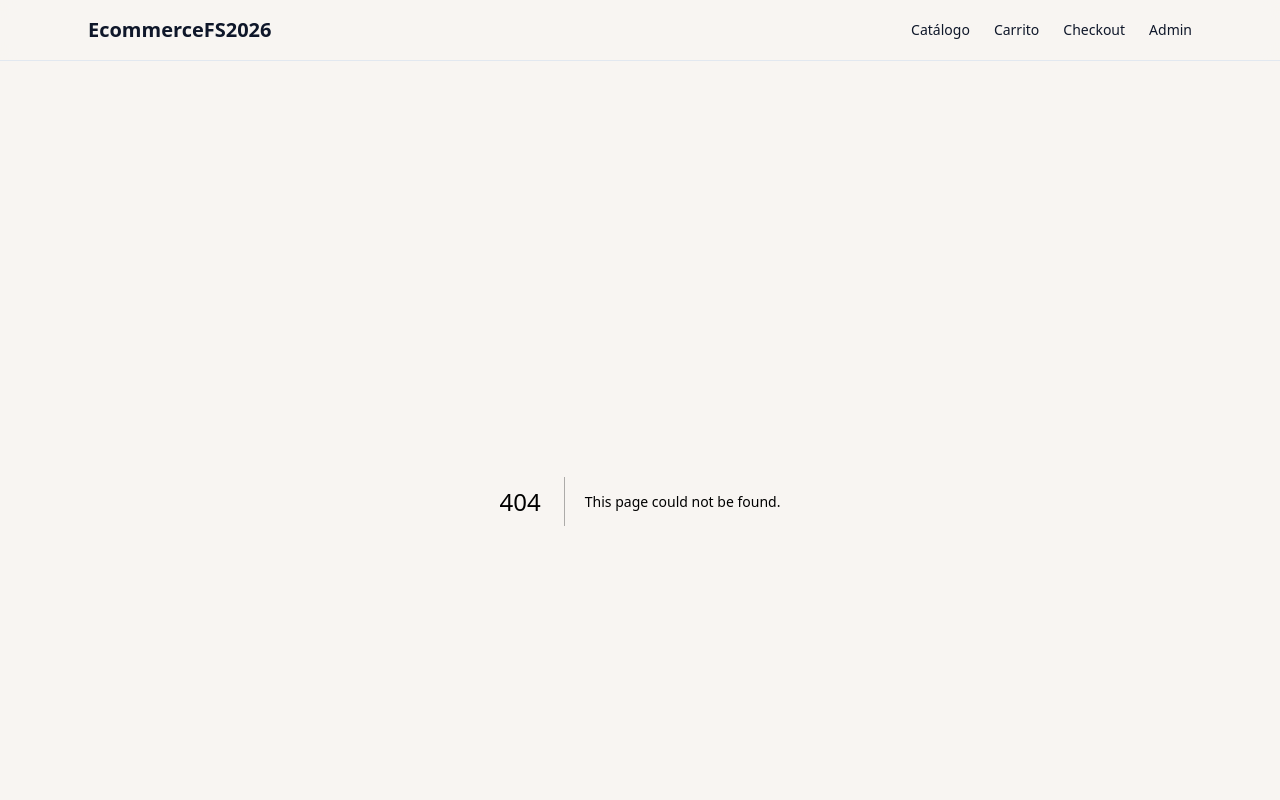
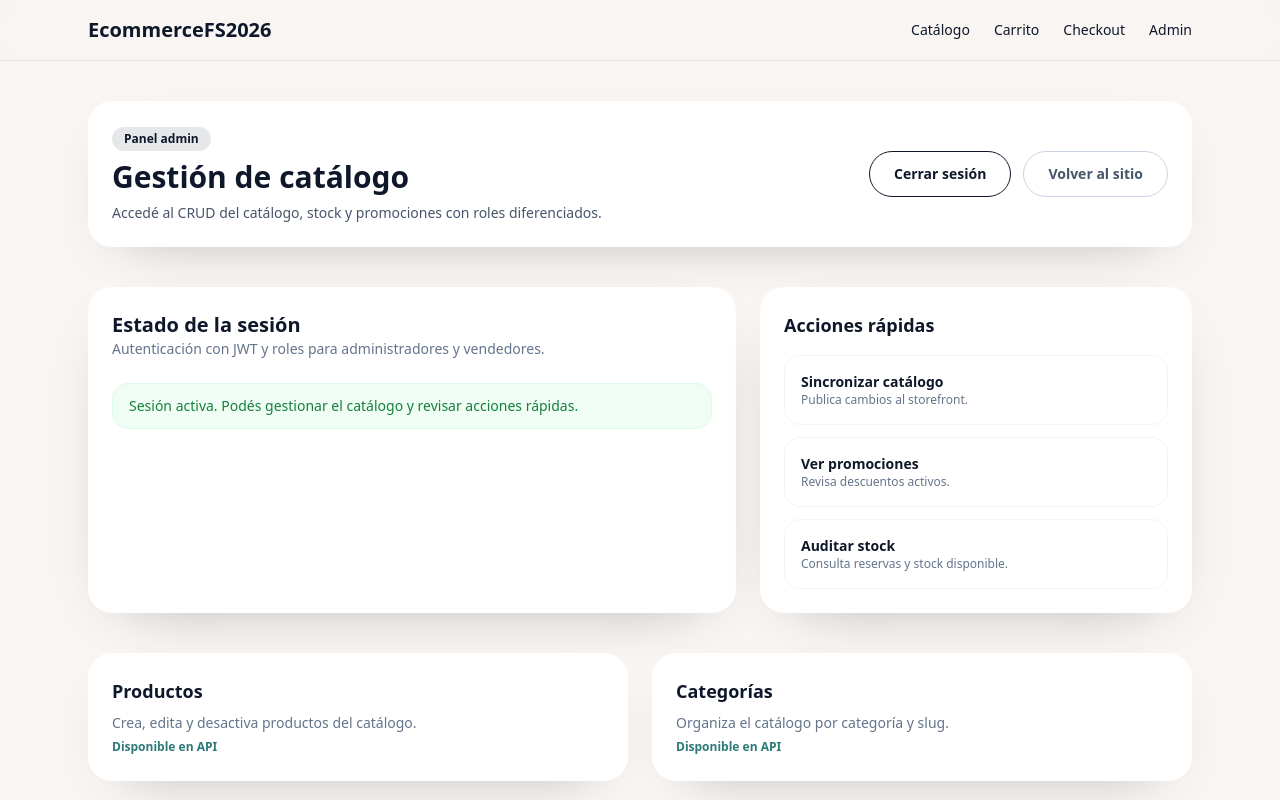
Before and after one commit to Thiahho/EcommerceFS2026, a Next.js app in the folder frontend/: page /admin/dashboard in a window 1280 px wide. Before the commit this address had no page. Shown: the top 800 px of the page. Built offline with nearby package versions, Linux system fonts and the light colour scheme; sample sign-in values are in the browser's storage.

Commit message:
21012026 Login con panel de admin

```diff
--- /dev/null
+++ b/frontend/app/admin/dashboard/page.tsx
@@ -0,0 +1,136 @@
+'use client';
+
+import Link from 'next/link';
+import { useRouter } from 'next/navigation';
+import { useEffect, useState } from 'react';
+
+const catalogItems = [
+  {
+    title: 'Productos',
+    description: 'Crea, edita y desactiva productos del catálogo.',
+  },
+  {
+    title: 'Categorías',
+    description: 'Organiza el catálogo por categoría y slug.',
+  },
+  {
+    title: 'Variantes',
+    description: 'Define stock, precio y SKU por variante.',
+  },
+  {
+    title: 'Imágenes',
+    description: 'Gestiona imágenes y orden de visualización.',
+  },
+];
+
+const quickActions = [
+  {
+    label: 'Sincronizar catálogo',
+    detail: 'Publica cambios al storefront.',
+  },
+  {
+    label: 'Ver promociones',
+    detail: 'Revisa descuentos activos.',
+  },
+  {
+    label: 'Auditar stock',
+    detail: 'Consulta reservas y stock disponible.',
+  },
+];
+
+export default function AdminDashboardPage() {
+  const router = useRouter();
+  const [isLoading, setIsLoading] = useState(true);
+
+  useEffect(() => {
+    if (typeof window === 'undefined') {
+      return;
+    }
+
+    const storedToken = window.localStorage.getItem('adminToken');
+    if (!storedToken) {
+      router.push('/admin');
+      return;
+    }
+
+    setIsLoading(false);
+  }, [router]);
+
+  const handleLogout = () => {
+    window.localStorage.removeItem('adminToken');
+    router.push('/admin');
+  };
+
+  if (isLoading) {
+    return (
+      <div className="flex min-h-[60vh] items-center justify-center">
+        <p className="text-sm text-slate-500">Cargando...</p>
+      </div>
+    );
+  }
+
+  return (
+    <div className="space-y-10">
+      <section className="card flex flex-col gap-6 md:flex-row md:items-center md:justify-between">
+        <div className="space-y-2">
+          <span className="badge bg-ink/10 text-ink">Panel admin</span>
+          <h1 className="text-3xl font-semibold text-ink">Gestión de catálogo</h1>
+          <p className="text-sm text-slate-600">
+            Accedé al CRUD del catálogo, stock y promociones con roles diferenciados.
+          </p>
+        </div>
+        <div className="flex gap-3">
+          <button
+            type="button"
+            onClick={handleLogout}
+            className="rounded-full border border-ink px-6 py-3 text-sm font-semibold text-ink"
+          >
+            Cerrar sesión
+          </button>
+          <Link
+            href="/"
+            className="rounded-full border border-slate-300 px-6 py-3 text-sm font-semibold text-slate-600"
+          >
+            Volver al sitio
+          </Link>
+        </div>
+      </section>
+
+      <section className="grid gap-6 lg:grid-cols-[1.2fr_0.8fr]">
+        <div className="card space-y-6">
+          <div>
+            <h2 className="text-xl font-semibold text-ink">Estado de la sesión</h2>
+            <p className="text-sm text-slate-500">
+              Autenticación con JWT y roles para administradores y vendedores.
+            </p>
+          </div>
+          <div className="rounded-2xl border border-green-100 bg-green-50 px-4 py-3 text-sm text-green-700">
+            Sesión activa. Podés gestionar el catálogo y revisar acciones rápidas.
+          </div>
+        </div>
+
+        <div className="card space-y-4">
+          <h3 className="text-lg font-semibold text-ink">Acciones rápidas</h3>
+          <ul className="space-y-3 text-sm">
+            {quickActions.map((action) => (
+              <li key={action.label} className="rounded-2xl border border-slate-100 p-4">
+                <p className="font-semibold text-ink">{action.label}</p>
+                <p className="text-xs text-slate-500">{action.detail}</p>
+              </li>
+            ))}
+          </ul>
+        </div>
+      </section>
+
+      <section className="grid gap-6 md:grid-cols-2">
+        {catalogItems.map((item) => (
+          <div key={item.title} className="card space-y-2">
+            <h3 className="text-lg font-semibold text-ink">{item.title}</h3>
+            <p className="text-sm text-slate-500">{item.description}</p>
+            <span className="text-xs font-semibold text-moss">Disponible en API</span>
+          </div>
+        ))}
+      </section>
+    </div>
+  );
+}
--- a/frontend/app/admin/page.tsx
+++ b/frontend/app/admin/page.tsx
@@ -1,48 +1,15 @@
 'use client';
 
 import Link from 'next/link';
+import { useRouter } from 'next/navigation';
 import { useEffect, useMemo, useState } from 'react';
 
-const catalogItems = [
-  {
-    title: 'Productos',
-    description: 'Crea, edita y desactiva productos del catálogo.',
-  },
-  {
-    title: 'Categorías',
-    description: 'Organiza el catálogo por categoría y slug.',
-  },
-  {
-    title: 'Variantes',
-    description: 'Define stock, precio y SKU por variante.',
-  },
-  {
-    title: 'Imágenes',
-    description: 'Gestiona imágenes y orden de visualización.',
-  },
-];
-
-const quickActions = [
-  {
-    label: 'Sincronizar catálogo',
-    detail: 'Publica cambios al storefront.',
-  },
-  {
-    label: 'Ver promociones',
-    detail: 'Revisa descuentos activos.',
-  },
-  {
-    label: 'Auditar stock',
-    detail: 'Consulta reservas y stock disponible.',
-  },
-];
-
-export default function AdminPage() {
+export default function AdminLoginPage() {
+  const router = useRouter();
   const [email, setEmail] = useState('');
   const [password, setPassword] = useState('');
   const [isSubmitting, setIsSubmitting] = useState(false);
   const [error, setError] = useState<string | null>(null);
-  const [token, setToken] = useState<string | null>(null);
 
   const apiBaseUrl = useMemo(() => {
     return (
@@ -60,9 +27,9 @@ export default function AdminPage() {
 
     const storedToken = window.localStorage.getItem('adminToken');
     if (storedToken) {
-      setToken(storedToken);
+      router.push('/admin/dashboard');
     }
-  }, []);
+  }, [router]);
 
   const handleLogin = async () => {
     setIsSubmitting(true);
@@ -83,9 +50,7 @@ export default function AdminPage() {
 
       const data = (await response.json()) as { token: string };
       window.localStorage.setItem('adminToken', data.token);
-      setToken(data.token);
-      setEmail('');
-      setPassword('');
+      router.push('/admin/dashboard');
     } catch (requestError) {
       setError('No se pudo conectar con el servidor.');
     } finally {
@@ -93,55 +58,18 @@ export default function AdminPage() {
     }
   };
 
-  const handleLogout = () => {
-    window.localStorage.removeItem('adminToken');
-    setToken(null);
-  };
-
   return (
-    <div className="space-y-10">
-      <section className="card flex flex-col gap-6 md:flex-row md:items-center md:justify-between">
-        <div className="space-y-2">
+    <div className="flex min-h-[80vh] items-center justify-center">
+      <div className="w-full max-w-md space-y-8">
+        <div className="text-center">
           <span className="badge bg-ink/10 text-ink">Panel admin</span>
-          <h1 className="text-3xl font-semibold text-ink">Gestión de catálogo</h1>
-          <p className="text-sm text-slate-600">
-            Accedé al CRUD del catálogo, stock y promociones con roles diferenciados.
+          <h1 className="mt-4 text-3xl font-semibold text-ink">Iniciar sesión</h1>
+          <p className="mt-2 text-sm text-slate-600">
+            Ingresá tus credenciales para acceder al panel de administración.
           </p>
         </div>
-        <Link
-          href="/"
-          className="rounded-full border border-ink px-6 py-3 text-sm font-semibold text-ink"
-        >
-          Volver al sitio
-        </Link>
-      </section>
 
-      <section className="grid gap-6 lg:grid-cols-[1.2fr_0.8fr]">
         <div className="card space-y-6">
-          <div className="flex items-center justify-between">
-            <div>
-              <h2 className="text-xl font-semibold text-ink">Ingreso seguro</h2>
-              <p className="text-sm text-slate-500">
-                Autenticación con JWT y roles para administradores y vendedores.
-              </p>
-            </div>
-            {token ? (
-              <button
-                type="button"
-                onClick={handleLogout}
-                className="rounded-full border border-ink px-4 py-2 text-xs font-semibold text-ink"
-              >
-                Cerrar sesión
-              </button>
-            ) : null}
-          </div>
-          <div className="space-y-4">
-            <div className="rounded-2xl border border-slate-100 bg-slate-50 px-4 py-3 text-sm text-slate-600">
-              {token
-                ? 'Sesión activa. Podés gestionar el catálogo y revisar acciones rápidas.'
-                : 'Iniciá sesión para habilitar las acciones del panel.'}
-            </div>
-            {!token ? (
           <form className="grid gap-4">
             <label className="grid gap-2 text-sm font-medium text-slate-700">
               Email
@@ -173,35 +101,20 @@ export default function AdminPage() {
               {isSubmitting ? 'Ingresando...' : 'Ingresar al panel'}
             </button>
           </form>
-            ) : null}
-          </div>
-          <p className="text-xs text-slate-500">
-            El primer admin se crea vía Postman con contraseña encriptada en el backend.
+          <p className="text-center text-xs text-slate-500">
+            Autenticación con JWT y roles para administradores y vendedores.
           </p>
         </div>
 
-        <div className="card space-y-4">
-          <h3 className="text-lg font-semibold text-ink">Acciones rápidas</h3>
-          <ul className="space-y-3 text-sm">
-            {quickActions.map((action) => (
-              <li key={action.label} className="rounded-2xl border border-slate-100 p-4">
-                <p className="font-semibold text-ink">{action.label}</p>
-                <p className="text-xs text-slate-500">{action.detail}</p>
-              </li>
-            ))}
-          </ul>
+        <div className="text-center">
+          <Link
+            href="/"
+            className="text-sm font-medium text-ink hover:underline"
+          >
+            Volver al sitio
+          </Link>
         </div>
-      </section>
-
-      <section className="grid gap-6 md:grid-cols-2">
-        {catalogItems.map((item) => (
-          <div key={item.title} className="card space-y-2">
-            <h3 className="text-lg font-semibold text-ink">{item.title}</h3>
-            <p className="text-sm text-slate-500">{item.description}</p>
-            <span className="text-xs font-semibold text-moss">Disponible en API</span>
       </div>
-        ))}
-      </section>
     </div>
   );
 }
```
Lines whose indentation alone changed are shown as unchanged.
